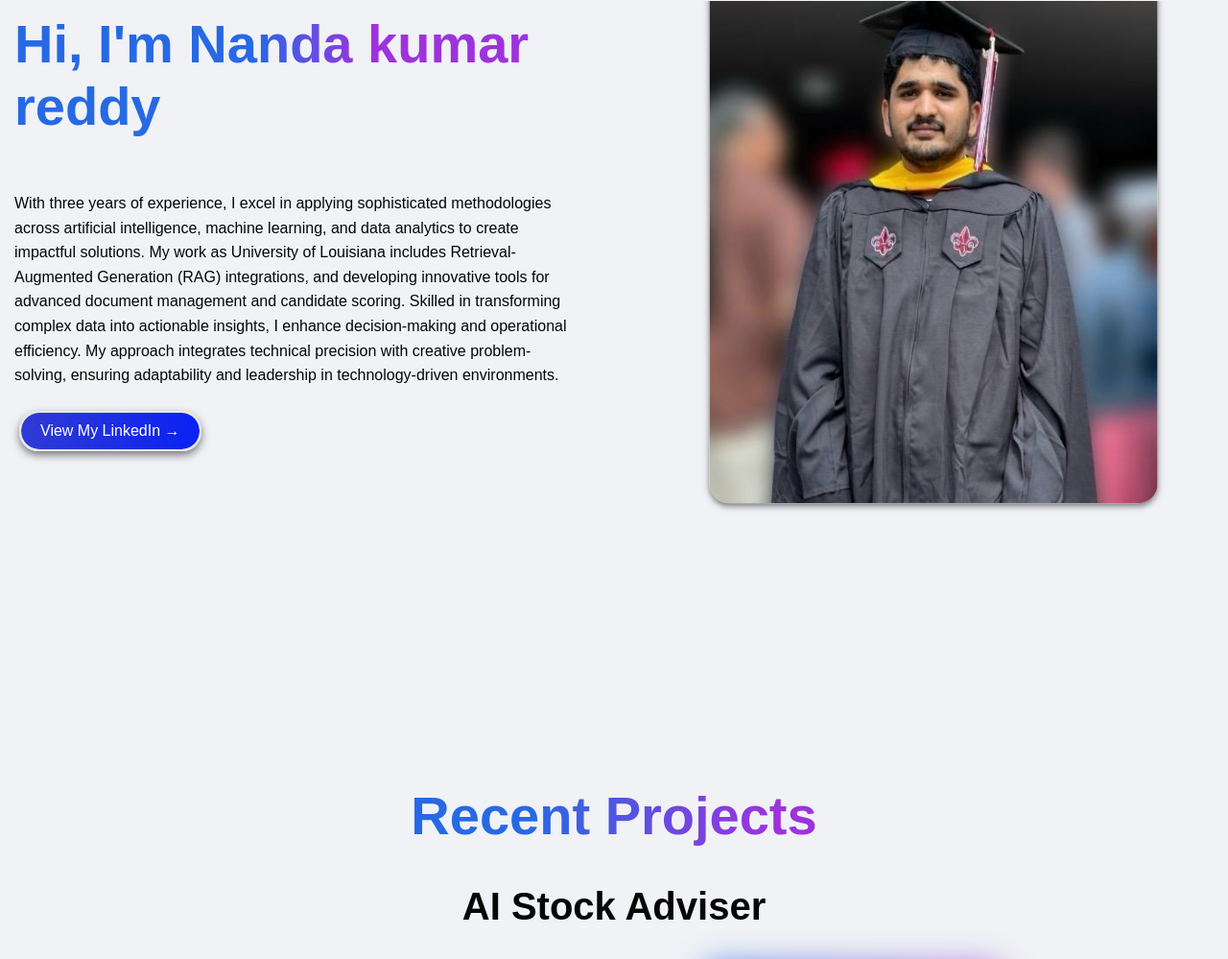
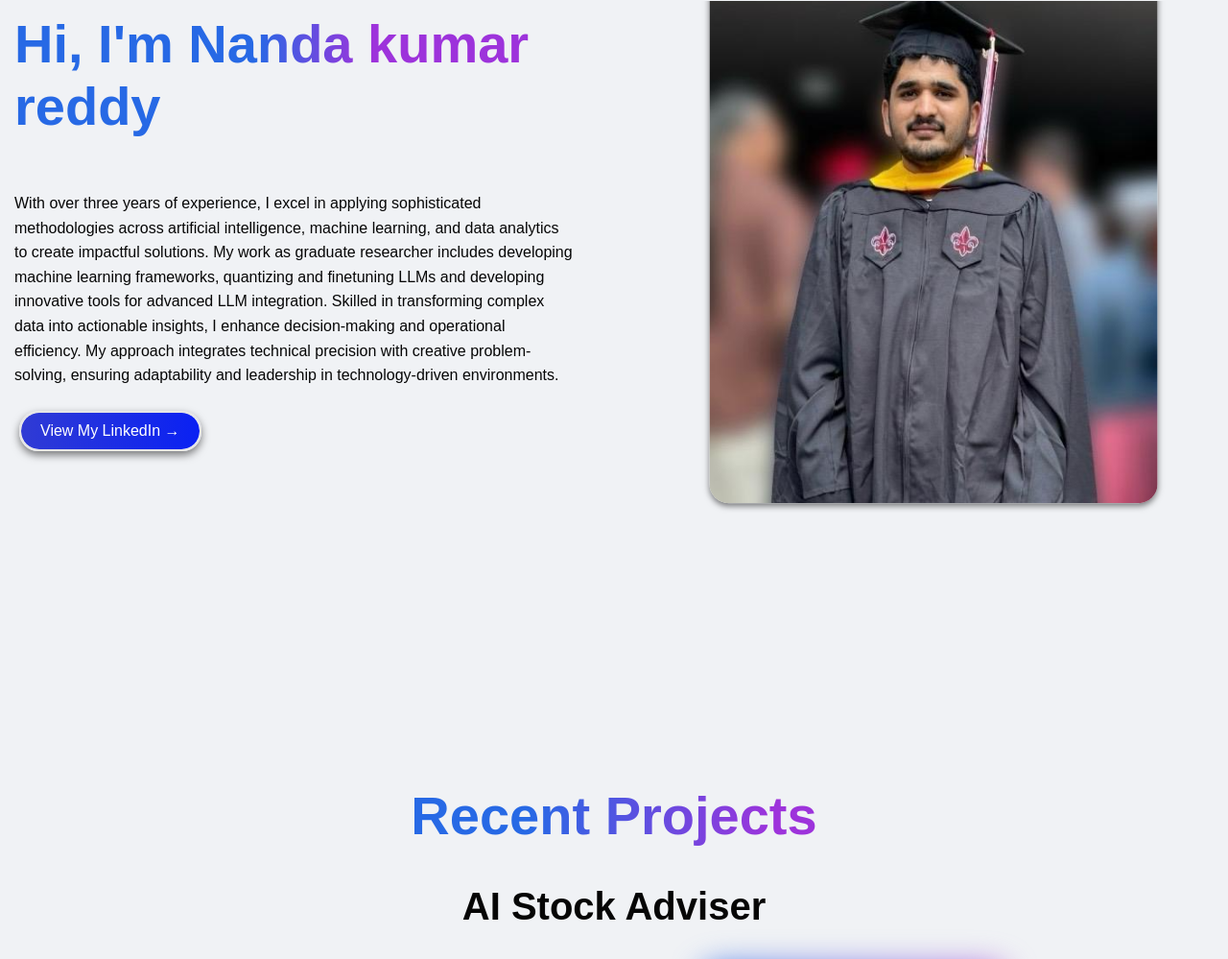
Before and after one commit to nandapg0204/nandapg0204.github.io, a plain HTML site: page index.html in a window 1280 px wide. Shown: the part 807-1806 px from the top of the page at 96% size. Drawn offline with nearby package versions, Linux system fonts and the light colour scheme; a web font is replaced by a local one.

Commit message:
Update index.html

```diff
--- a/index.html
+++ b/index.html
@@ -94,7 +94,7 @@
                     <h2>Data Scientist</h2>
 
                 </div>
-                <p>With three years of experience, I excel in applying sophisticated methodologies across artificial intelligence, machine learning, and data analytics to create impactful solutions. My work as University of Louisiana includes  Retrieval-Augmented Generation (RAG) integrations, and developing innovative tools for advanced document management and candidate scoring. Skilled in transforming complex data into actionable insights, I enhance decision-making and operational efficiency. My approach integrates technical precision with creative problem-solving, ensuring adaptability and leadership in technology-driven environments.</p>
+                <p>With over three years of experience, I excel in applying sophisticated methodologies across artificial intelligence, machine learning, and data analytics to create impactful solutions. My work as graduate researcher includes developing machine learning frameworks, quantizing and finetuning LLMs and developing innovative tools for advanced LLM integration. Skilled in transforming complex data into actionable insights, I enhance decision-making and operational efficiency. My approach integrates technical precision with creative problem-solving, ensuring adaptability and leadership in technology-driven environments.</p>
                 <a href="https://www.linkedin.com/in/nandapg/" target="_blank" class="linkedin-button">View My LinkedIn →</a>
                 </div>
             <div class="image-section">
```
